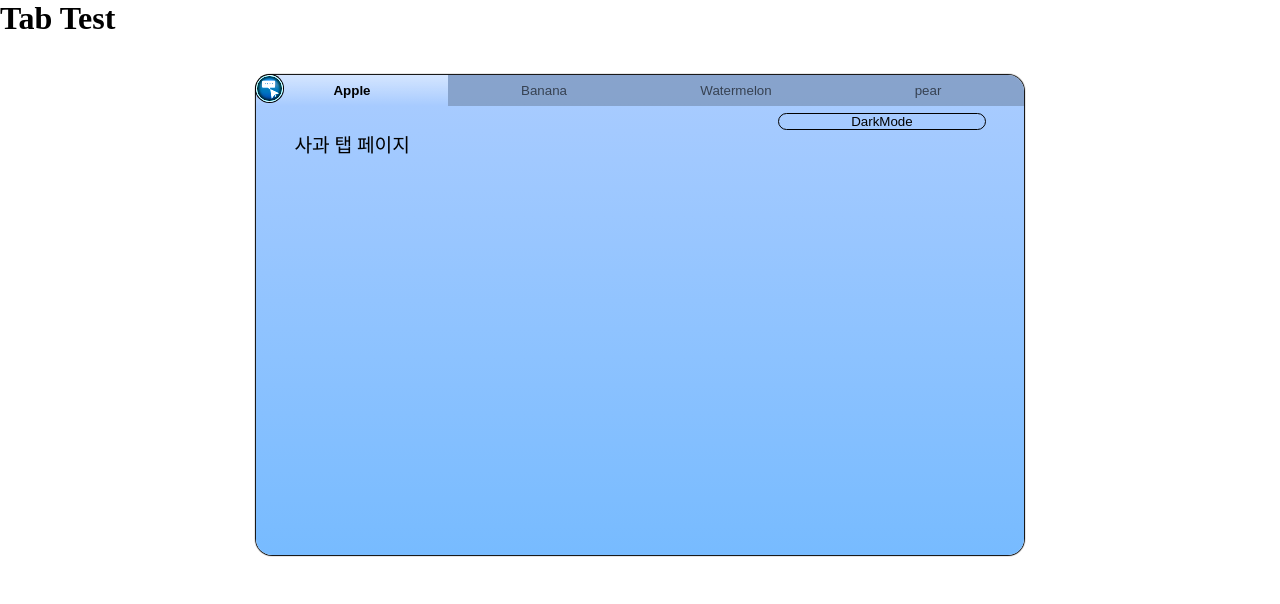
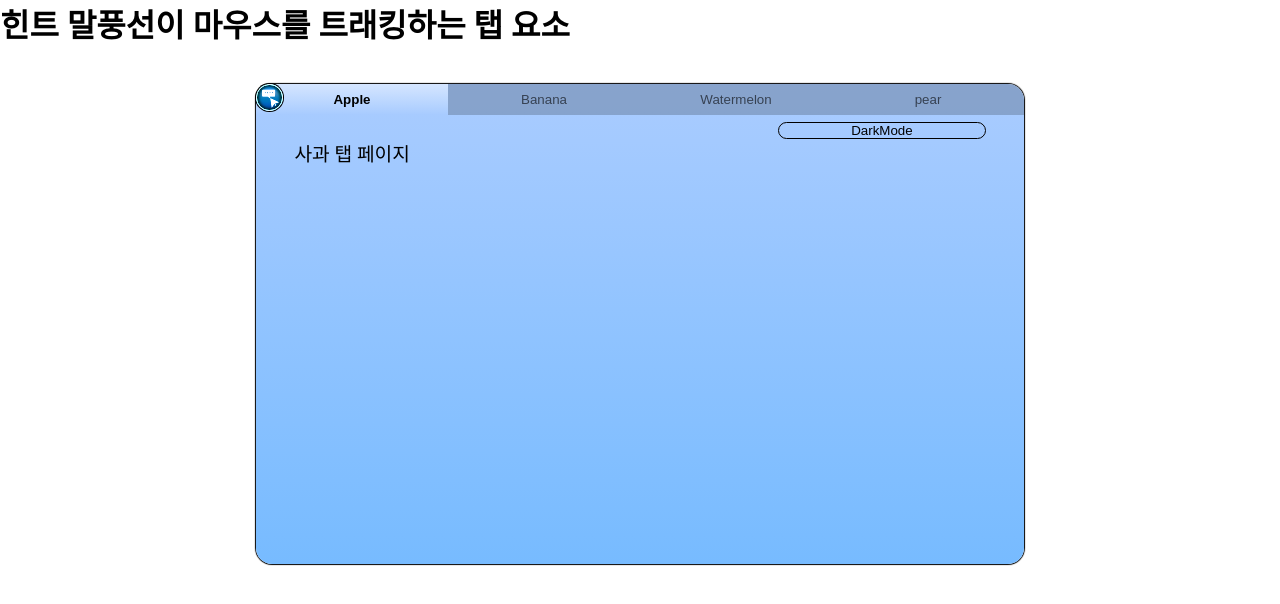
Before and after one commit to a11y-nvisions/a11y-nvisions.github.io, a plain HTML site: page November_2019/jsExample/3_helpBaloon_enhanced/index.html in a window 1280 px wide. Drawn offline with Linux system fonts and the light colour scheme.

Commit message:
1. CSS 일부 수정됨 2. 탭 아이프레임용 링크의 h1요소 텍스트 변경

```diff
--- a/November_2019/jsExample/3_helpBaloon_enhanced/index.html
+++ b/November_2019/jsExample/3_helpBaloon_enhanced/index.html
@@ -12,7 +12,7 @@
 	</head>
 	<body>
 		<!--The New HTML File that main contents're empty is created.-->
-		<h1>Tab Test</h1>
+		<h1>힌트 말풍선이 마우스를 트래킹하는 탭 요소</h1>
 		<div id="my_tab">
 		</div>
 		<script>
```
Also changed, not shown: November_2019/jsExample/1_helpButton/index.html (+1 -1 lines), November_2019/jsExample/2_helpBaloon/index.html (+1 -1 lines).
